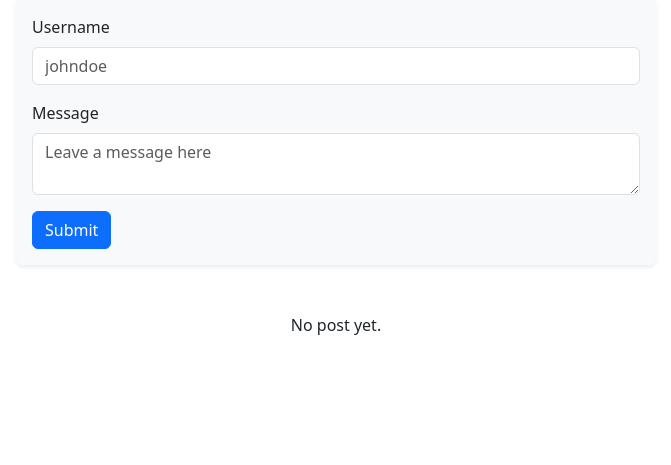
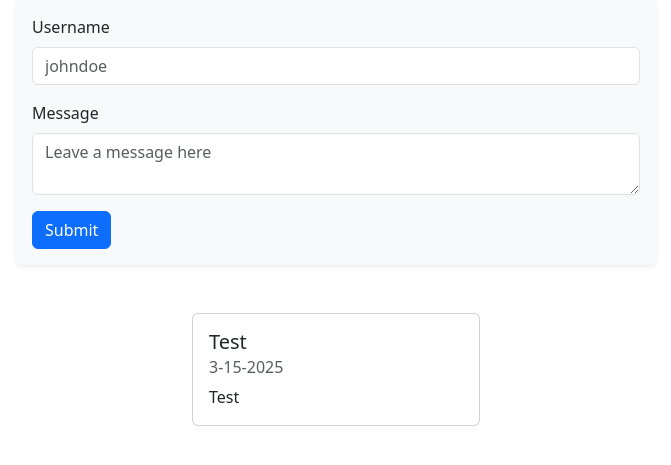
Before and after one commit to jeffrsnblrdoo/blog-website, a Node server app: page / in a window 1280 px wide. Shown: the part 99-564 px from the top of the page, without its empty margins (304-975 px from the left). Run offline with Node 20, Linux system fonts and the light colour scheme.

Commit message:
Add posts array

```diff
--- a/index.js
+++ b/index.js
@@ -3,18 +3,18 @@ import bodyParser from "body-parser";
 
 const app = express();
 const port = 3000;
+const year = new Date().getFullYear();
+const month = new Date().getMonth();
+const day = new Date().getDate();
+const date = `${month}-${day}-${year}`;
 
 app.use(bodyParser.urlencoded({ extended: true }));
 
 app.get("/", (req, res) => {
-    res.render("index.ejs");
+    res.render("index.ejs", { posts });
 });
 
 app.post("/submit", (req, res) => {
-    const year = new Date().getFullYear();
-    const month = new Date().getMonth();
-    const day = new Date().getDate();
-    const date = `${month}-${day}-${year}`;
     const post = {
         username: req.body.username,
         date,
@@ -27,3 +27,12 @@ app.post("/submit", (req, res) => {
 app.listen(port, () => {
     console.log(`Port running on server ${port}.`);
 });
+
+let posts = [
+    {
+        id: 1,
+        date: date,
+        username: "Test",
+        message: "Test",
+    },
+];
--- a/views/partials/posts.ejs
+++ b/views/partials/posts.ejs
@@ -1,13 +1,15 @@
-<% if (locals.username && locals.message) { %>
+<% if (locals.posts) { %>
 <section class="d-flex justify-content-center">
+    <% posts.forEach(post => { %>
     <div class="card" style="width: 18rem">
         <div class="card-body">
-            <h5 class="card-title"><%= username %></h5>
-            <h6 class="card-subtitle mb-2 text-muted"><%= date %></h6>
-            <p class="card-text"><%= message %></p>
-            <a href="#" class="card-link">Delete</a>
+            <h5 class="card-title"><%= post.username %></h5>
+            <h6 class="card-subtitle mb-2 text-muted"><%= post.date %></h6>
+            <p class="card-text"><%= post.message %></p>
+            <!-- <a href="#" class="card-link">Delete</a> -->
         </div>
     </div>
+    <% }) %>
 </section>
 <% } else { %>
 <p class="d-flex justify-content-center">No post yet.</p>
```
